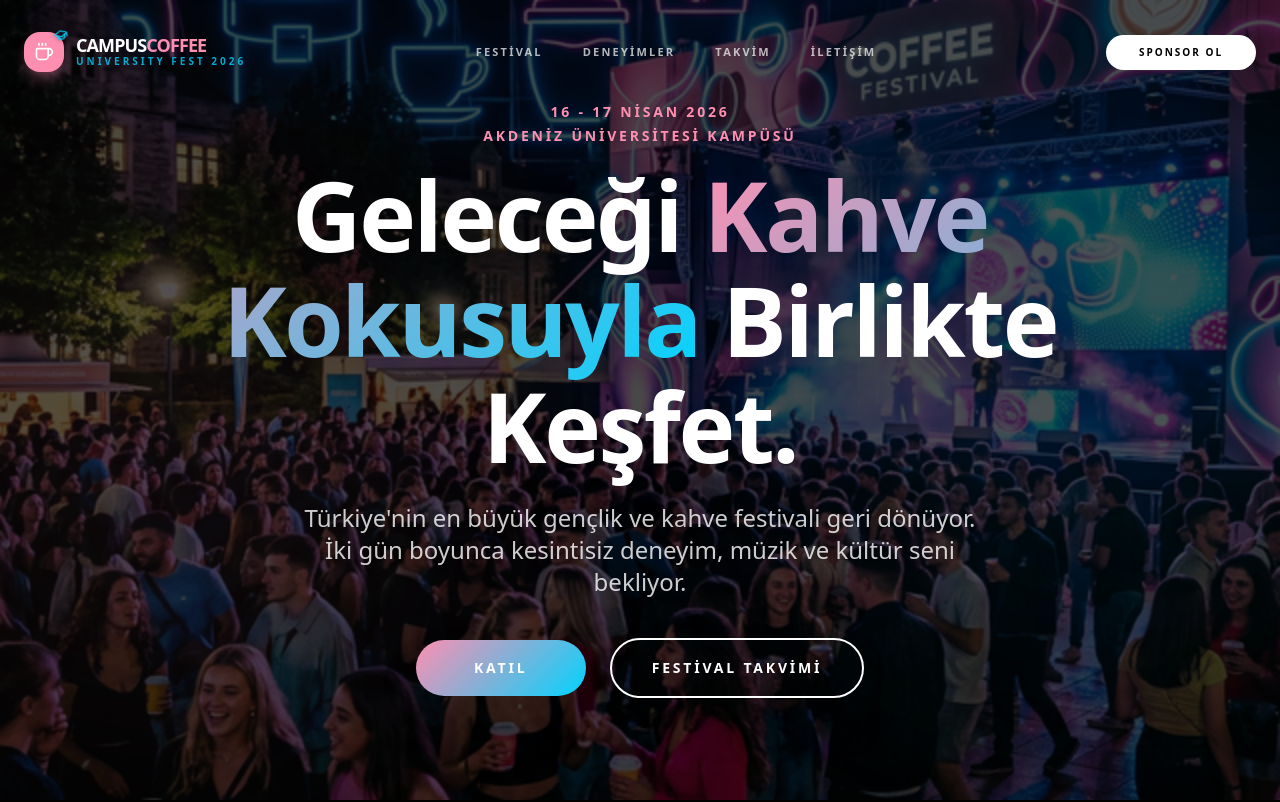
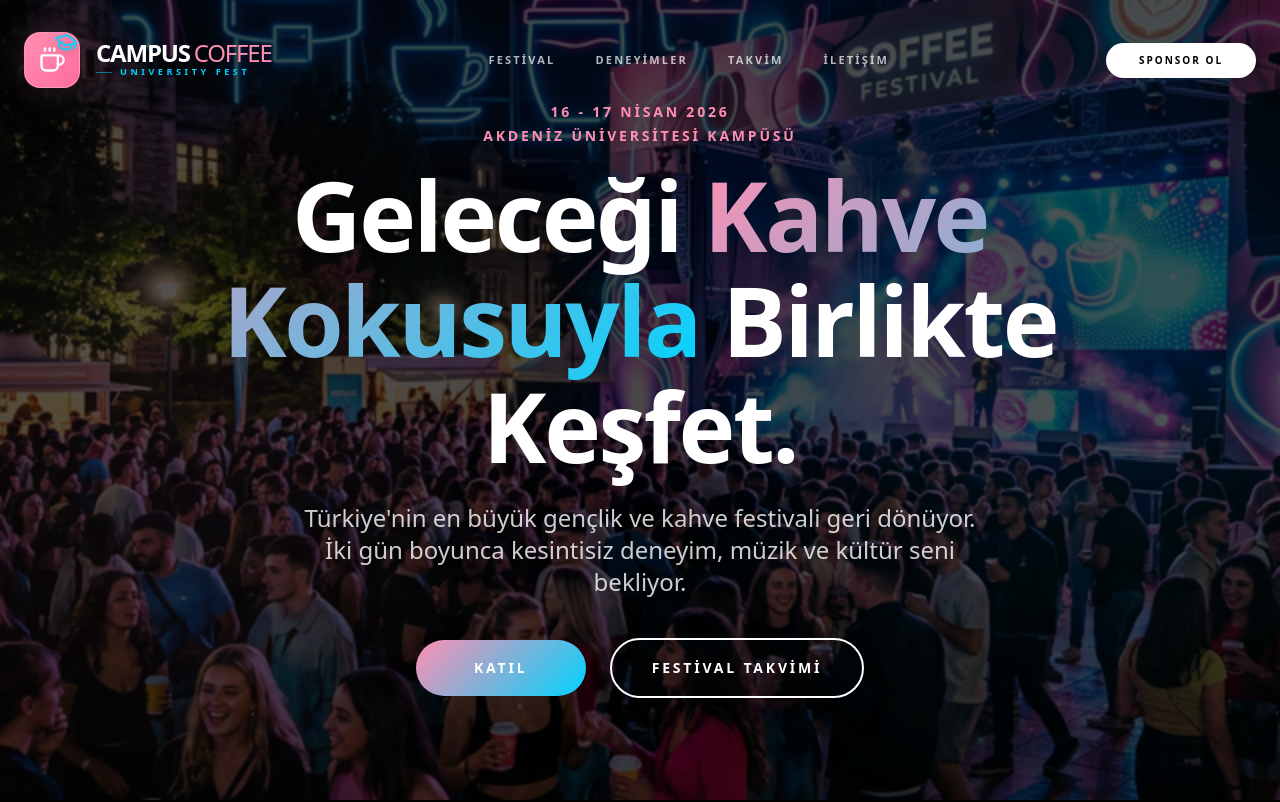
Before and after one commit to obrethyamamoto-del/CCF, a Next.js app: page /CCF/ in a window 1280 px wide. Shown: the top 802 px of the page. Built offline with nearby package versions, Linux system fonts and the light colour scheme.

Commit message:
Revise logo to a more integrated University Crest style

```diff
--- a/src/components/organisms/Footer.tsx
+++ b/src/components/organisms/Footer.tsx
@@ -23,22 +23,32 @@ export const Footer = () => {
         <div className="grid grid-cols-1 md:grid-cols-2 lg:grid-cols-4 gap-16 mb-20">
           {/* Brand Column */}
           <div className="lg:col-span-2">
-            <div className="flex items-center gap-3 mb-8">
-              <div className="p-2.5 bg-brand-pink rounded-2xl shadow-lg shadow-brand-pink/20 flex items-center justify-center relative">
-                <div className="relative">
-                  <Coffee className="text-white w-6 h-6" />
-                  <div className="absolute -top-2 -right-2">
-                    <GraduationCap className="text-brand-blue w-4 h-4 filter drop-shadow-[0_0_2px_rgba(0,0,0,0.5)]" />
+            <div className="flex items-center gap-4 mb-8">
+              <div className="relative">
+                <div className="w-16 h-16 bg-brand-pink rounded-2xl flex items-center justify-center shadow-xl relative z-10 border border-white/20">
+                  <div className="relative">
+                    <Coffee className="text-white w-8 h-8" />
+                    <div className="absolute -top-5 -right-4 rotate-12">
+                      <GraduationCap className="text-brand-blue w-7 h-7 filter drop-shadow-lg" />
+                    </div>
                   </div>
                 </div>
               </div>
-              <div>
-                <span className="text-2xl font-black tracking-tighter text-white leading-none block uppercase">
-                  CAMPUS<span className="text-brand-pink">COFFEE</span>
-                </span>
-                <span className="text-xs uppercase tracking-[0.3em] text-brand-blue font-bold opacity-80">
-                  UNIVERSITY FEST 2026
-                </span>
+              <div className="flex flex-col">
+                <div className="flex items-baseline gap-1">
+                  <span className="text-3xl font-black tracking-tighter text-white leading-none uppercase">
+                    CAMPUS
+                  </span>
+                  <span className="text-3xl font-light tracking-tighter text-brand-pink leading-none uppercase">
+                    COFFEE
+                  </span>
+                </div>
+                <div className="flex items-center gap-2 mt-1">
+                  <div className="h-px w-6 bg-brand-blue/50" />
+                  <span className="text-[10px] uppercase tracking-[0.5em] text-brand-blue font-black">
+                    UNIVERSITY FEST
+                  </span>
+                </div>
               </div>
             </div>
             <Typography variant="body" className="max-w-md text-white/50 mb-8 leading-relaxed">
--- a/src/components/organisms/Navbar.tsx
+++ b/src/components/organisms/Navbar.tsx
@@ -54,30 +54,45 @@ export const Navbar = () => {
         <div className="max-w-7xl mx-auto px-6 flex items-center justify-between">
           {/* Logo */}
           <div
-            className="flex items-center gap-3 cursor-pointer group"
+            className="flex items-center gap-4 cursor-pointer group"
             onClick={() => window.scrollTo({ top: 0, behavior: "smooth" })}
           >
             <motion.div
-              whileHover={{ rotate: 15, scale: 1.1 }}
-              className="p-2.5 bg-brand-pink rounded-2xl shadow-lg shadow-brand-pink/30 flex items-center justify-center relative"
+              whileHover={{ scale: 1.05 }}
+              className="relative"
             >
+              {/* Shield/Crest Background */}
+              <div className="w-14 h-14 bg-brand-pink rounded-2xl rotate-3 absolute inset-0 blur-lg opacity-20 group-hover:opacity-40 transition-opacity" />
+              <div className="w-14 h-14 bg-gradient-to-br from-brand-pink to-[#ff6b9d] rounded-2xl flex items-center justify-center shadow-xl relative z-10 border border-white/20">
                 <div className="relative">
-                <Coffee className="text-white w-5 h-5" />
+                  <Coffee className="text-white w-7 h-7" />
                   <motion.div
-                  initial={{ rotate: -15, x: 8, y: -8 }}
-                  className="absolute -top-1.5 -right-1.5"
+                    initial={{ y: 0 }}
+                    animate={{ y: [-1, 1, -1] }}
+                    transition={{ repeat: Infinity, duration: 3 }}
+                    className="absolute -top-4 -right-3 rotate-12"
                   >
-                  <GraduationCap className="text-brand-blue w-3.5 h-3.5 filter drop-shadow-[0_0_2px_rgba(0,0,0,0.5)]" />
+                    <GraduationCap className="text-brand-blue w-6 h-6 filter drop-shadow-lg" />
                   </motion.div>
                 </div>
+              </div>
             </motion.div>
+
             <div className="flex flex-col">
-              <span className="text-lg font-heading font-black tracking-tighter text-white leading-none">
-                CAMPUS<span className="text-brand-pink">COFFEE</span>
+              <div className="flex items-baseline gap-1">
+                <span className="text-2xl font-black tracking-tighter text-white leading-none">
+                  CAMPUS
                 </span>
-              <span className="text-[10px] uppercase tracking-[0.3em] text-brand-blue font-bold opacity-80">
-                UNIVERSITY FEST 2026
+                <span className="text-2xl font-light tracking-tighter text-brand-pink leading-none">
+                  COFFEE
                 </span>
+              </div>
+              <div className="flex items-center gap-2">
+                <div className="h-px w-4 bg-brand-blue/50" />
+                <span className="text-[9px] uppercase tracking-[0.4em] text-brand-blue font-black">
+                  UNIVERSITY FEST
+                </span>
+              </div>
             </div>
           </div>
 
```
Lines whose indentation alone changed are shown as unchanged.
